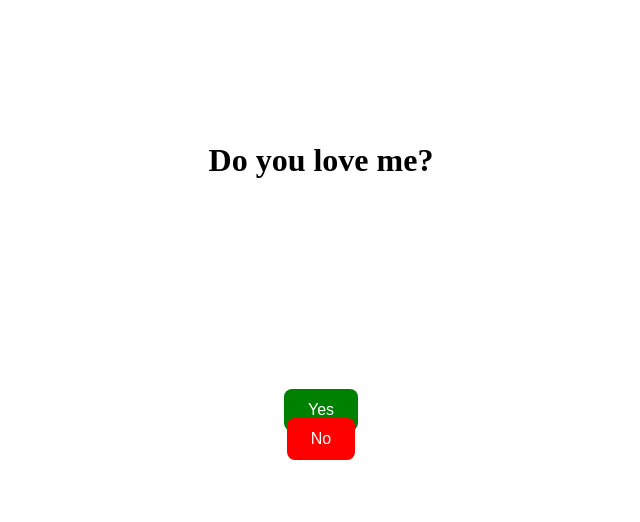
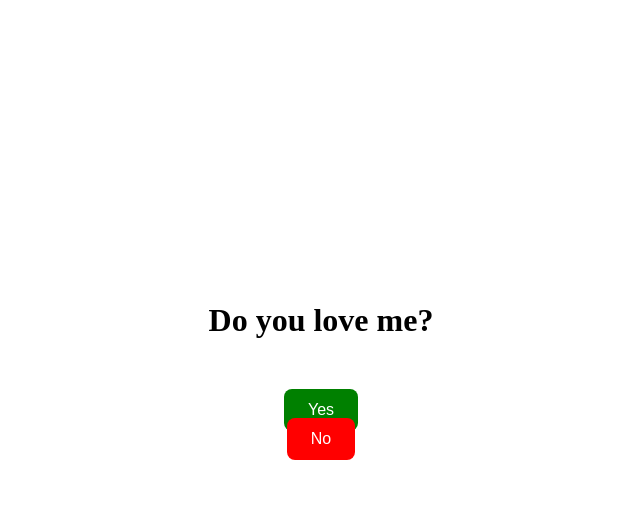
Before and after one commit to Virajing/Love-app, a plain HTML site: page index.html in a window 1280 px wide. Shown: the whole page, without its empty margins (319-959 px from the left). Drawn offline with Linux system fonts and the light colour scheme.

Commit message:
Update index.html

```diff
--- a/index.html
+++ b/index.html
@@ -22,8 +22,8 @@
 
     .container {
         position: relative;
-        width: 90vw;
-        height: 60vh;
+        width: 20vw;
+        height: 20vh;
         display: flex;
         flex-direction: column;
         justify-content: center;
```
